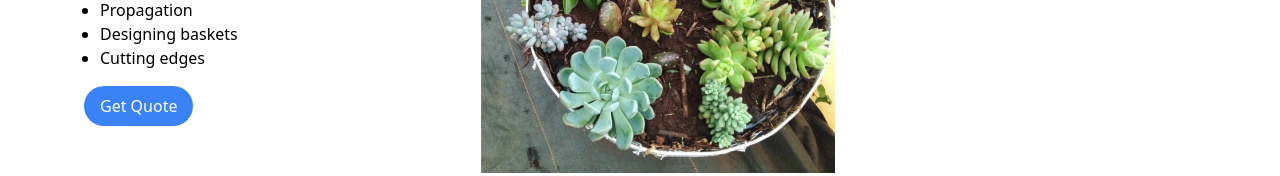
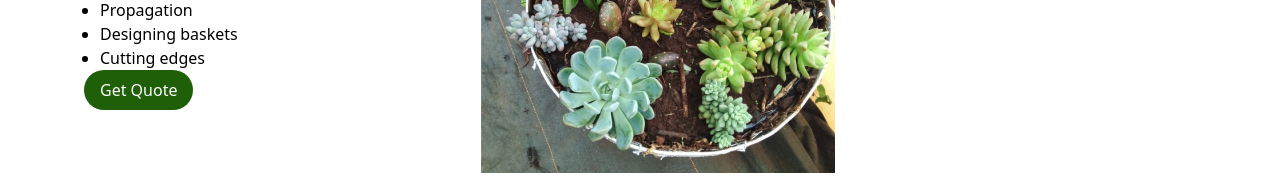
Before and after one commit to phinic925/Amauwa, a React (Vite) app: page / in a window 1280 px wide. Shown: the part 2031-2207 px from the top of the page. Built offline with nearby package versions, Linux system fonts and the light colour scheme.

Commit message:
modify the button

```diff
--- a/src/components/Services.jsx
+++ b/src/components/Services.jsx
@@ -40,7 +40,7 @@ function Services() {
           <li>Cutting edges</li>
         </ul>
       </div>
-      <button className="bg-blue-500 text-white px-4 py-2 rounded-full mt-4">Get Quote</button>
+      <button className="py-2 px-4 bg-customGreen text-white rounded-full hover:bg-green-700 transition duration-300">Get Quote</button>
     </div>
     <div className="mb-8">
       <img src={services} alt="services" className="w-full h-auto" />
```
